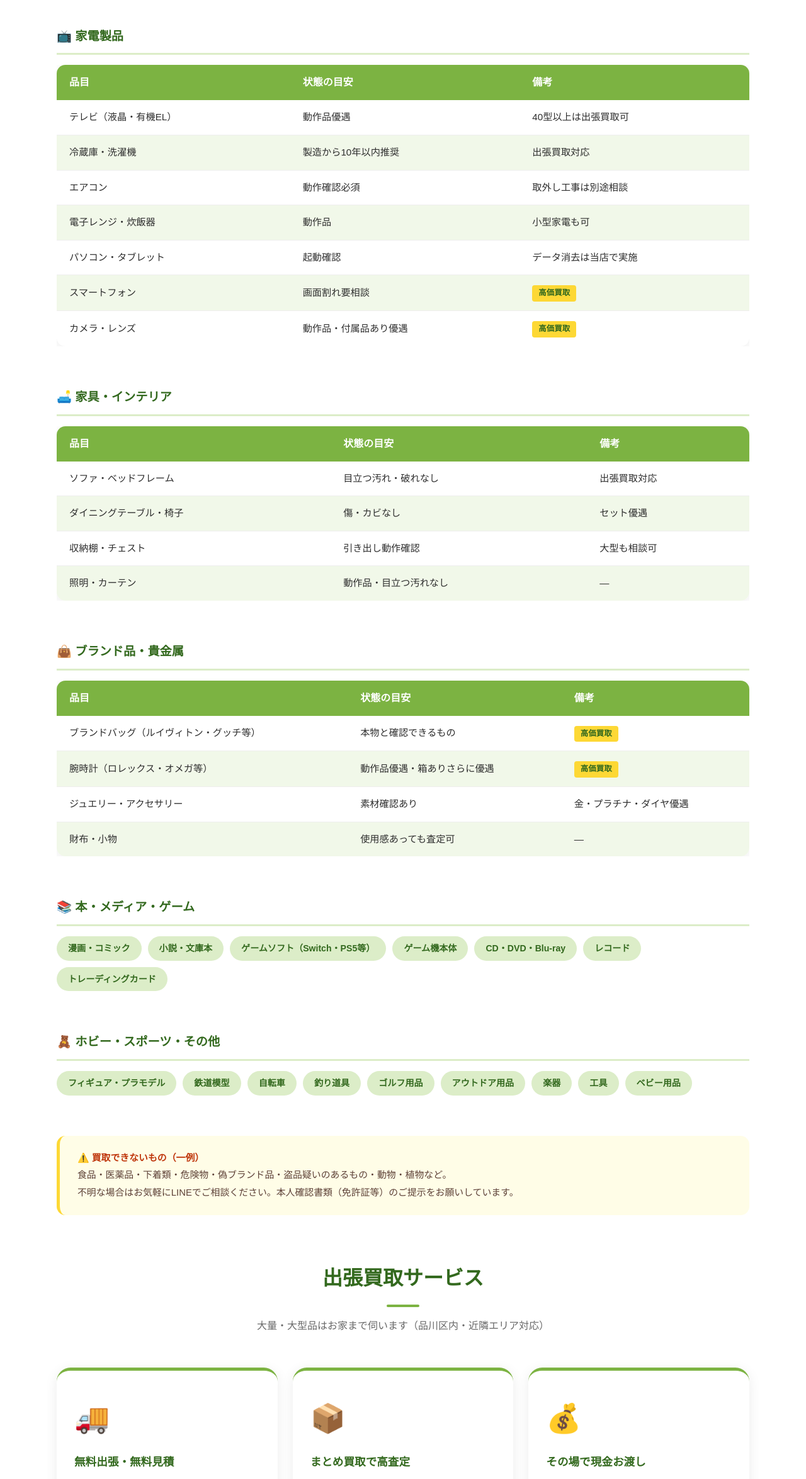
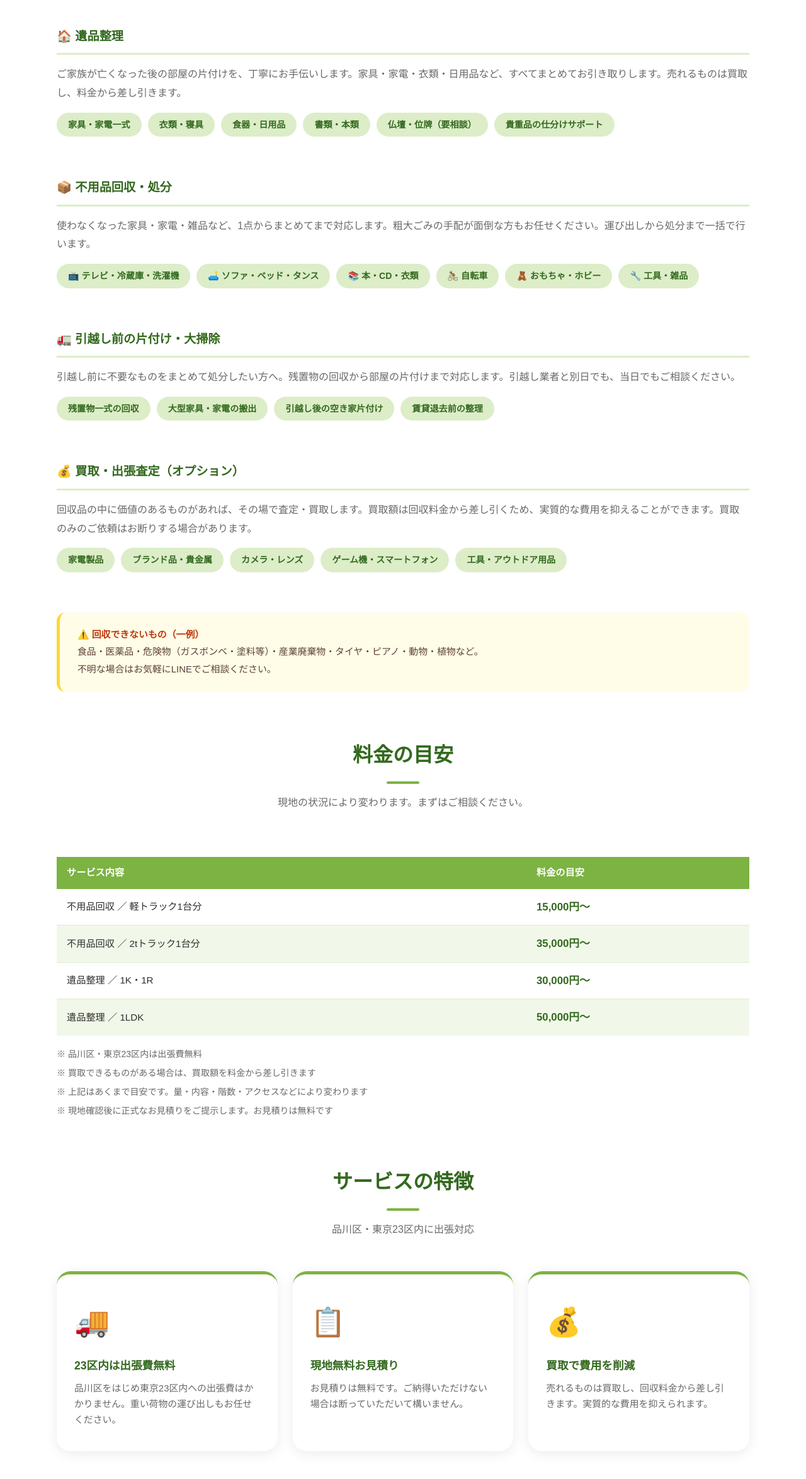
Before and after one commit to bsyoshimotoailab-sketch/recycle-takagi, a plain HTML site: page service.html in a window 1280 px wide. Shown: the part 451-2800 px from the top of the page at 63% size. Drawn offline with Linux system fonts and the light colour scheme.

Commit message:
Add files via upload

```diff
--- a/service.html
+++ b/service.html
@@ -3,8 +3,8 @@
 <head>
 <meta charset="UTF-8">
 <meta name="viewport" content="width=device-width, initial-scale=1.0">
-<title>サービス | リサイクル高木</title>
-<meta name="description" content="リサイクル高木の買取サービス一覧。家電・家具・ブランド品・本・ゲームなど幅広く対応。出張買取も承ります。">
+<title>サービス・料金 | リサイクル高木</title>
+<meta name="description" content="リサイクル高木のサービスと料金案内。遺品整理・不用品回収・引越し前片付けに対応。品川区・東京23区内は出張費無料。軽トラ1台分15,000円〜。">
 <link rel="stylesheet" href="style.css">
 <style>
   .page-hero {
@@ -50,6 +50,40 @@
     color: #5D4037;
   }
   .notice-box strong { color: #BF360C; }
+
+  .price-table {
+    width: 100%;
+    border-collapse: collapse;
+    margin-top: 20px;
+    font-size: 0.95rem;
+  }
+  .price-table th {
+    background: var(--green-main);
+    color: #fff;
+    padding: 12px 16px;
+    text-align: left;
+    font-weight: 800;
+  }
+  .price-table td {
+    padding: 14px 16px;
+    border-bottom: 1px solid var(--green-light);
+    vertical-align: middle;
+  }
+  .price-table tr:last-child td { border-bottom: none; }
+  .price-table tr:nth-child(even) td { background: var(--green-pale); }
+  .price-table .price-val {
+    font-weight: 900;
+    color: var(--green-dark);
+    font-size: 1.05rem;
+    white-space: nowrap;
+  }
+  .price-notes {
+    margin-top: 16px;
+    font-size: 0.88rem;
+    color: var(--text-light);
+    line-height: 1.85;
+  }
+  .price-notes li { margin-bottom: 4px; }
 </style>
 </head>
 <body>
@@ -80,127 +114,144 @@
 
 <!-- PAGE HERO -->
 <div class="page-hero">
-  <h1>買取サービス一覧</h1>
-  <p>幅広いカテゴリに対応しています。まずはお気軽にご相談ください。</p>
+  <h1>サービス・料金案内</h1>
+  <p>遺品整理・不用品回収・引越し前片付け。現地に直接お伺いします。</p>
 </div>
 
 <!-- MAIN -->
 <section class="bg-white">
   <div class="inner">
 
-    <h2 class="section-title" style="margin-bottom:44px;">買取品目</h2>
+    <h2 class="section-title" style="margin-bottom:44px;">対応サービス</h2>
 
+    <!-- 遺品整理 -->
     <div class="service-block">
-      <h3>📺 家電製品</h3>
-      <div style="overflow-x:auto;">
-        <table class="service-table">
-          <thead>
-            <tr>
-              <th>品目</th>
-              <th>状態の目安</th>
-              <th>備考</th>
-            </tr>
-          </thead>
-          <tbody>
-            <tr><td>テレビ（液晶・有機EL）</td><td>動作品優遇</td><td>40型以上は出張買取可</td></tr>
-            <tr><td>冷蔵庫・洗濯機</td><td>製造から10年以内推奨</td><td>出張買取対応</td></tr>
-            <tr><td>エアコン</td><td>動作確認必須</td><td>取外し工事は別途相談</td></tr>
-            <tr><td>電子レンジ・炊飯器</td><td>動作品</td><td>小型家電も可</td></tr>
-            <tr><td>パソコン・タブレット</td><td>起動確認</td><td>データ消去は当店で実施</td></tr>
-            <tr><td>スマートフォン</td><td>画面割れ要相談</td><td><span class="badge">高価買取</span></td></tr>
-            <tr><td>カメラ・レンズ</td><td>動作品・付属品あり優遇</td><td><span class="badge">高価買取</span></td></tr>
-          </tbody>
-        </table>
+      <h3>🏠 遺品整理</h3>
+      <p style="color:var(--text-light); line-height:1.85; margin-bottom:16px;">
+        ご家族が亡くなった後の部屋の片付けを、丁寧にお手伝いします。家具・家電・衣類・日用品など、すべてまとめてお引き取りします。売れるものは買取し、料金から差し引きます。
+      </p>
+      <div class="tag-list">
+        <span class="tag">家具・家電一式</span>
+        <span class="tag">衣類・寝具</span>
+        <span class="tag">食器・日用品</span>
+        <span class="tag">書類・本類</span>
+        <span class="tag">仏壇・位牌（要相談）</span>
+        <span class="tag">貴重品の仕分けサポート</span>
       </div>
     </div>
 
+    <!-- 不用品回収 -->
     <div class="service-block">
-      <h3>🛋️ 家具・インテリア</h3>
-      <div style="overflow-x:auto;">
-        <table class="service-table">
-          <thead>
-            <tr><th>品目</th><th>状態の目安</th><th>備考</th></tr>
-          </thead>
-          <tbody>
-            <tr><td>ソファ・ベッドフレーム</td><td>目立つ汚れ・破れなし</td><td>出張買取対応</td></tr>
-            <tr><td>ダイニングテーブル・椅子</td><td>傷・カビなし</td><td>セット優遇</td></tr>
-            <tr><td>収納棚・チェスト</td><td>引き出し動作確認</td><td>大型も相談可</td></tr>
-            <tr><td>照明・カーテン</td><td>動作品・目立つ汚れなし</td><td>—</td></tr>
-          </tbody>
-        </table>
+      <h3>📦 不用品回収・処分</h3>
+      <p style="color:var(--text-light); line-height:1.85; margin-bottom:16px;">
+        使わなくなった家具・家電・雑品など、1点からまとめてまで対応します。粗大ごみの手配が面倒な方もお任せください。運び出しから処分まで一括で行います。
+      </p>
+      <div class="tag-list">
+        <span class="tag">📺 テレビ・冷蔵庫・洗濯機</span>
+        <span class="tag">🛋️ ソファ・ベッド・タンス</span>
+        <span class="tag">📚 本・CD・衣類</span>
+        <span class="tag">🚴 自転車</span>
+        <span class="tag">🧸 おもちゃ・ホビー</span>
+        <span class="tag">🔧 工具・雑品</span>
       </div>
     </div>
 
+    <!-- 引越し前片付け -->
     <div class="service-block">
-      <h3>👜 ブランド品・貴金属</h3>
-      <div style="overflow-x:auto;">
-        <table class="service-table">
-          <thead>
-            <tr><th>品目</th><th>状態の目安</th><th>備考</th></tr>
-          </thead>
-          <tbody>
-            <tr><td>ブランドバッグ（ルイヴィトン・グッチ等）</td><td>本物と確認できるもの</td><td><span class="badge">高価買取</span></td></tr>
-            <tr><td>腕時計（ロレックス・オメガ等）</td><td>動作品優遇・箱ありさらに優遇</td><td><span class="badge">高価買取</span></td></tr>
-            <tr><td>ジュエリー・アクセサリー</td><td>素材確認あり</td><td>金・プラチナ・ダイヤ優遇</td></tr>
-            <tr><td>財布・小物</td><td>使用感あっても査定可</td><td>—</td></tr>
-          </tbody>
-        </table>
+      <h3>🚛 引越し前の片付け・大掃除</h3>
+      <p style="color:var(--text-light); line-height:1.85; margin-bottom:16px;">
+        引越し前に不要なものをまとめて処分したい方へ。残置物の回収から部屋の片付けまで対応します。引越し業者と別日でも、当日でもご相談ください。
+      </p>
+      <div class="tag-list">
+        <span class="tag">残置物一式の回収</span>
+        <span class="tag">大型家具・家電の搬出</span>
+        <span class="tag">引越し後の空き家片付け</span>
+        <span class="tag">賃貸退去前の整理</span>
       </div>
     </div>
 
+    <!-- 買取（サブ） -->
     <div class="service-block">
-      <h3>📚 本・メディア・ゲーム</h3>
+      <h3>💰 買取・出張査定（オプション）</h3>
+      <p style="color:var(--text-light); line-height:1.85; margin-bottom:16px;">
+        回収品の中に価値のあるものがあれば、その場で査定・買取します。買取額は回収料金から差し引くため、実質的な費用を抑えることができます。買取のみのご依頼はお断りする場合があります。
+      </p>
       <div class="tag-list">
-        <span class="tag">漫画・コミック</span>
-        <span class="tag">小説・文庫本</span>
-        <span class="tag">ゲームソフト（Switch・PS5等）</span>
-        <span class="tag">ゲーム機本体</span>
-        <span class="tag">CD・DVD・Blu-ray</span>
-        <span class="tag">レコード</span>
-        <span class="tag">トレーディングカード</span>
-      </div>
-    </div>
-
-    <div class="service-block">
-      <h3>🧸 ホビー・スポーツ・その他</h3>
-      <div class="tag-list">
-        <span class="tag">フィギュア・プラモデル</span>
-        <span class="tag">鉄道模型</span>
-        <span class="tag">自転車</span>
-        <span class="tag">釣り道具</span>
-        <span class="tag">ゴルフ用品</span>
-        <span class="tag">アウトドア用品</span>
-        <span class="tag">楽器</span>
-        <span class="tag">工具</span>
-        <span class="tag">ベビー用品</span>
+        <span class="tag">家電製品</span>
+        <span class="tag">ブランド品・貴金属</span>
+        <span class="tag">カメラ・レンズ</span>
+        <span class="tag">ゲーム機・スマートフォン</span>
+        <span class="tag">工具・アウトドア用品</span>
       </div>
     </div>
 
     <div class="notice-box">
-      <strong>⚠️ 買取できないもの（一例）</strong><br>
-      食品・医薬品・下着類・危険物・偽ブランド品・盗品疑いのあるもの・動物・植物など。<br>
-      不明な場合はお気軽にLINEでご相談ください。本人確認書類（免許証等）のご提示をお願いしています。
+      <strong>⚠️ 回収できないもの（一例）</strong><br>
+      食品・医薬品・危険物（ガスボンベ・塗料等）・産業廃棄物・タイヤ・ピアノ・動物・植物など。<br>
+      不明な場合はお気軽にLINEでご相談ください。
     </div>
 
-    <!-- 出張買取 -->
+    <!-- 料金案内 -->
     <div style="margin-top:72px;">
-      <h2 class="section-title" style="margin-bottom:16px;">出張買取サービス</h2>
-      <p class="section-subtitle">大量・大型品はお家まで伺います（品川区内・近隣エリア対応）</p>
+      <h2 class="section-title" style="margin-bottom:16px;">料金の目安</h2>
+      <p class="section-subtitle">現地の状況により変わります。まずはご相談ください。</p>
+
+      <div style="overflow-x:auto;">
+        <table class="price-table">
+          <thead>
+            <tr>
+              <th>サービス内容</th>
+              <th>料金の目安</th>
+            </tr>
+          </thead>
+          <tbody>
+            <tr>
+              <td>不用品回収 ／ 軽トラック1台分</td>
+              <td class="price-val">15,000円〜</td>
+            </tr>
+            <tr>
+              <td>不用品回収 ／ 2tトラック1台分</td>
+              <td class="price-val">35,000円〜</td>
+            </tr>
+            <tr>
+              <td>遺品整理 ／ 1K・1R</td>
+              <td class="price-val">30,000円〜</td>
+            </tr>
+            <tr>
+              <td>遺品整理 ／ 1LDK</td>
+              <td class="price-val">50,000円〜</td>
+            </tr>
+          </tbody>
+        </table>
+      </div>
+
+      <ul class="price-notes">
+        <li>※ 品川区・東京23区内は出張費無料</li>
+        <li>※ 買取できるものがある場合は、買取額を料金から差し引きます</li>
+        <li>※ 上記はあくまで目安です。量・内容・階数・アクセスなどにより変わります</li>
+        <li>※ 現地確認後に正式なお見積りをご提示します。お見積りは無料です</li>
+      </ul>
+    </div>
+
+    <!-- 特徴カード -->
+    <div style="margin-top:72px;">
+      <h2 class="section-title" style="margin-bottom:16px;">サービスの特徴</h2>
+      <p class="section-subtitle">品川区・東京23区内に出張対応</p>
       <div class="card-grid">
         <div class="card">
           <div class="card-icon">🚚</div>
-          <h3>無料出張・無料見積</h3>
-          <p>出張費・見積費は一切かかりません。品川区内および近隣区は当日対応可能な場合があります。</p>
+          <h3>23区内は出張費無料</h3>
+          <p>品川区をはじめ東京23区内への出張費はかかりません。重い荷物の運び出しもお任せください。</p>
         </div>
         <div class="card">
-          <div class="card-icon">📦</div>
-          <h3>まとめ買取で高査定</h3>
-          <p>引越しや遺品整理など大量の場合はまとめて査定。点数が多いほど有利な場合があります。</p>
+          <div class="card-icon">📋</div>
+          <h3>現地無料お見積り</h3>
+          <p>お見積りは無料です。ご納得いただけない場合は断っていただいて構いません。</p>
         </div>
         <div class="card">
           <div class="card-icon">💰</div>
-          <h3>その場で現金お渡し</h3>
-          <p>査定額にご納得いただいた後、その場で現金をお渡しします。</p>
+          <h3>買取で費用を削減</h3>
+          <p>売れるものは買取し、回収料金から差し引きます。実質的な費用を抑えられます。</p>
         </div>
       </div>
     </div>
@@ -210,8 +261,8 @@
 
 <!-- LINE CTA -->
 <section class="contact-section">
-  <h2>売りたいものがあれば<br>まずLINEへ！</h2>
-  <p>写真を送るだけで無料査定。お気軽にどうぞ。</p>
+  <h2>まずはLINEでご相談ください</h2>
+  <p>回収・遺品整理のご相談・お見積りは無料。お気軽にどうぞ。</p>
   <div class="line-contact-wrap">
     <div class="line-btn-group">
       <a href="https://line.me/R/ti/p/@436kheac" class="btn-line" target="_blank" rel="noopener">
@@ -221,7 +272,7 @@
             <path d="M38.4 25.4h-5.8a.6.6 0 0 1-.6-.6v-9a.6.6 0 0 1 .6-.6h5.8c.3 0 .6.3.6.6v1.4c0 .3-.3.6-.6.6h-3.8v1.4h3.8c.3 0 .6.3.6.6v1.4c0 .3-.3.6-.6.6h-3.8v1.4h3.8c.3 0 .6.3.6.6v1.4c0 .3-.3.6-.6.6zm-8.6 0h-1.6a.6.6 0 0 1-.6-.6v-9c0-.3.3-.6.6-.6h1.6c.3 0 .6.3.6.6v9c0 .3-.3.6-.6.6zm-3.4 0h-5.8a.6.6 0 0 1-.6-.6v-9c0-.3.3-.6.6-.6h1.6c.3 0 .6.3.6.6v7h3.6c.3 0 .6.3.6.6v1.4c0 .3-.3.6-.6.6zm-8.6 0h-1.6a.6.6 0 0 1-.6-.6v-9c0-.3.3-.6.6-.6h1.6c.3 0 .6.3.6.6v9c0 .3-.3.6-.6.6z" fill="#fff"/>
           </svg>
         </span>
-        LINEで無料査定する
+        LINEで無料相談する
       </a>
       <span class="line-btn-sub">「リサイクル高木」で友だち検索</span>
     </div>
@@ -233,6 +284,7 @@
 </section>
 
 <!-- FOOTER -->
+
 <footer>
   <img src="丸ロゴ完成.jpg" alt="リサイクル高木" class="footer-logo">
   <div class="footer-nav">
```
Also changed, not shown: about.html (+12 -12 lines), faq.html (+48 -37 lines), index.html (+46 -46 lines), line-qr.png (added).
